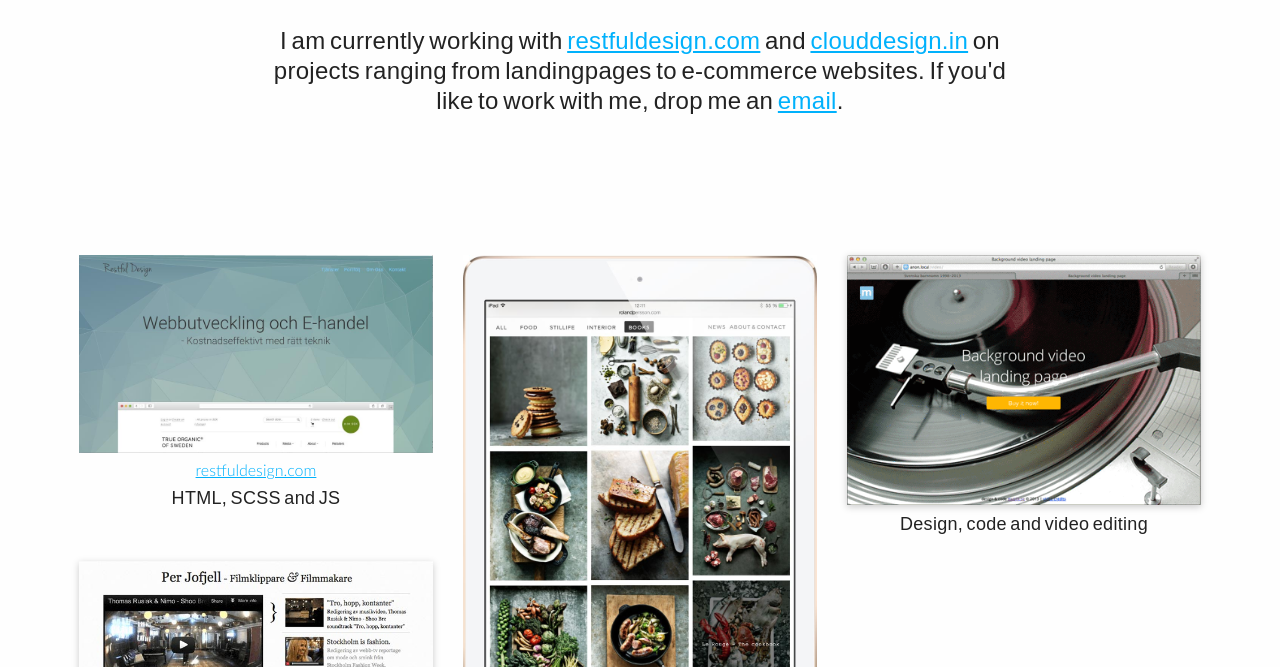
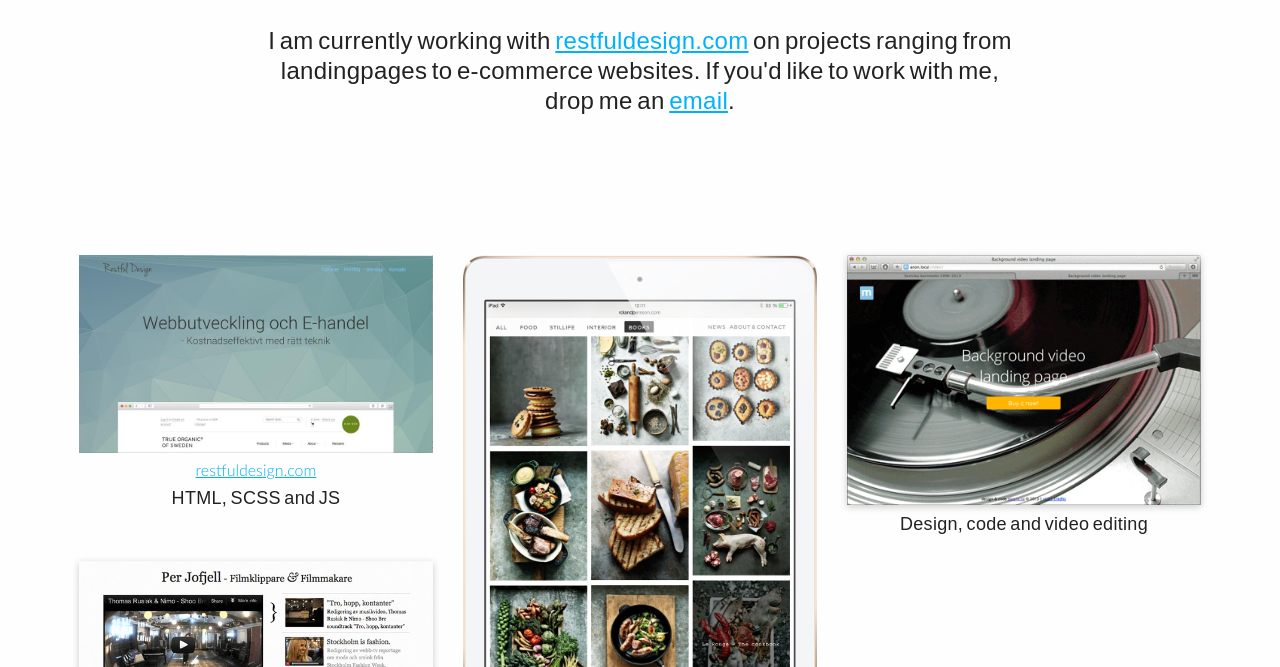
Before and after one commit to musca/koe.github.io, a Jekyll site: the page built from index.html, in a window 1280 px wide and 900 px high, scrolled down 691 px, cut to the strip 233-900 px from the top of the window. Built offline with Jekyll 4.4.1, drawn with Linux system fonts in a browser that asks for light colours.

Commit message:
update learn more paragraph

```diff
--- a/index.html
+++ b/index.html
@@ -25,7 +25,7 @@ js: blog
 </section>
 <section id="learn-more" class="align-center more-padding-top more-padding-bottom">
   <p>
-      I am currently working with <a href="http://restfuldesign.com">restfuldesign.com</a> and <a href="http://clouddesign.in">clouddesign.in</a> on projects ranging from landingpages to e-commerce websites. If you'd like to work with me, drop me an <script type="text/javascript">eval(unescape("%6a%78%77%69%71%32%39%3d%5b%27%25%36%62%25%36%66%25%36%35%27%2c%5b%27%25%37%33%25%36%35%27%2c%27%25%36%64%25%37%35%25%37%33%25%36%33%25%36%31%27%5d%2e%72%65%76%65%72%73%65%28%29%2e%6a%6f%69%6e%28%27%2e%27%29%5d%2e%6a%6f%69%6e%28%27%40%27%29%3b%65%66%6d%6f%72%35%38%3d%27%65%6d%61%69%6c%27%3b%64%6f%63%75%6d%65%6e%74%2e%77%72%69%74%65%28%65%66%6d%6f%72%35%38%2e%6c%69%6e%6b%28%27%6d%61%69%27%2b%27%6c%74%6f%3a%27%2b%6a%78%77%69%71%32%39%29%29%3b"));</script>.
+      I am currently working with <a href="http://restfuldesign.com">restfuldesign.com</a> on projects ranging from landingpages to e-commerce websites. If you'd like to work with me, drop me an <script type="text/javascript">eval(unescape("%6a%78%77%69%71%32%39%3d%5b%27%25%36%62%25%36%66%25%36%35%27%2c%5b%27%25%37%33%25%36%35%27%2c%27%25%36%64%25%37%35%25%37%33%25%36%33%25%36%31%27%5d%2e%72%65%76%65%72%73%65%28%29%2e%6a%6f%69%6e%28%27%2e%27%29%5d%2e%6a%6f%69%6e%28%27%40%27%29%3b%65%66%6d%6f%72%35%38%3d%27%65%6d%61%69%6c%27%3b%64%6f%63%75%6d%65%6e%74%2e%77%72%69%74%65%28%65%66%6d%6f%72%35%38%2e%6c%69%6e%6b%28%27%6d%61%69%27%2b%27%6c%74%6f%3a%27%2b%6a%78%77%69%71%32%39%29%29%3b"));</script>.
   </p>
 </section>
 <section class="portfolio more-padding-top align-center content-wrapper clear" id="grid" data-columns>
```
